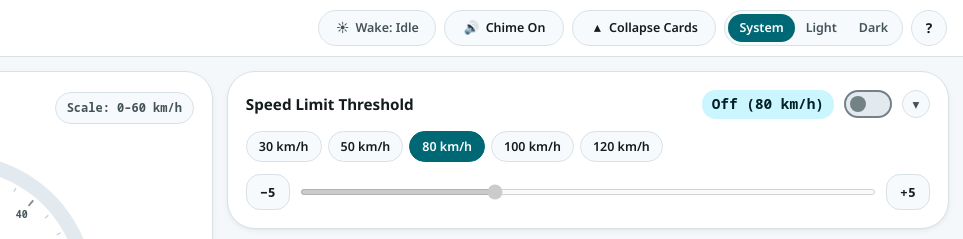
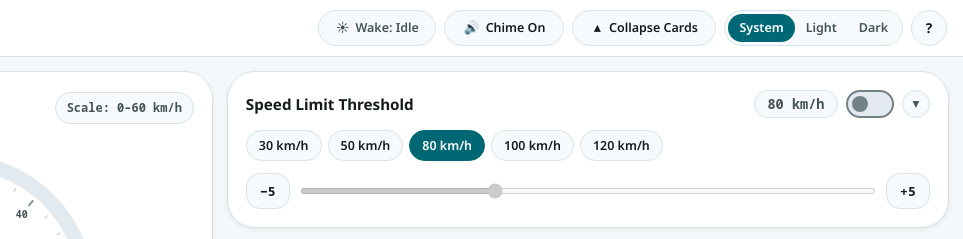
Before and after one commit to strollingHeifer/GPS-Speedometer, a plain HTML site: page index.html in a window 1280 px wide. Shown: the top 239 px of the page, 317-1280 px from the left. Drawn offline with Linux system fonts and the light colour scheme.

Commit message:
Fix layout issue with Speed Limit Card

```diff
--- a/css/styles.css
+++ b/css/styles.css
@@ -871,19 +871,38 @@ body {
 .threshold-header-right {
   display: flex;
   align-items: center;
-  gap: 10px;
+  gap: 8px;
   flex-shrink: 0;
 }
 
 .threshold-readout-pill {
+  display: inline-flex;
+  align-items: center;
+  justify-content: center;
+  height: 28px;
   font-family: var(--md-sys-typescale-font-mono);
-  font-size: 0.9rem;
+  font-size: 0.85rem;
   font-weight: 700;
-  padding: 4px 10px;
+  line-height: 1;
+  padding: 0 10px;
   white-space: nowrap;
+  text-align: center;
+  flex-shrink: 0;
+  border: 1px solid transparent;
   border-radius: var(--md-sys-shape-corner-medium);
   background-color: var(--md-sys-color-primary-container);
   color: var(--md-sys-color-on-primary-container);
+}
+
+#threshold-display-value {
+  width: 84px;
+  min-width: 84px;
+}
+
+.threshold-readout-pill[data-enabled="false"] {
+  background-color: var(--md-sys-color-tile-surface, var(--md-sys-color-surface-container-low));
+  color: var(--md-sys-color-on-surface-variant);
+  border-color: var(--md-sys-color-outline-variant);
 }
 
 /* M3 Switch Toggle */
--- a/index.html
+++ b/index.html
@@ -248,7 +248,7 @@
         <div class="m3-card__header">
           <h2 class="m3-card__title" data-card-toggle="threshold">Speed Limit Threshold</h2>
           <div class="threshold-header-right">
-            <span id="threshold-display-value" class="threshold-readout-pill tabular-nums">80 km/h</span>
+            <span id="threshold-display-value" class="threshold-readout-pill tabular-nums" data-enabled="false">80 km/h</span>
             <label class="m3-switch" title="Enable or Disable Speed Limit Alert">
               <input type="checkbox" id="threshold-enable-toggle" role="switch" aria-label="Enable Speed Limit Threshold Alert" />
               <span class="m3-switch__track">
--- a/js/app.js
+++ b/js/app.js
@@ -748,9 +748,8 @@ export class VelocityTelemetryApp {
     }
 
     if (this.dom.thresholdDisplayValue) {
-      this.dom.thresholdDisplayValue.textContent = this.thresholdEnabled
-        ? `${thresholdInUnit} ${unitLabel}`
-        : `Off (${thresholdInUnit} ${unitLabel})`;
+      this.dom.thresholdDisplayValue.textContent = `${thresholdInUnit} ${unitLabel}`;
+      this.dom.thresholdDisplayValue.setAttribute('data-enabled', String(this.thresholdEnabled));
     }
 
     if (this.dom.thresholdSlider) {
```
